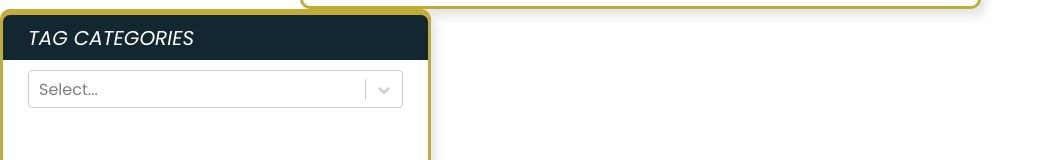
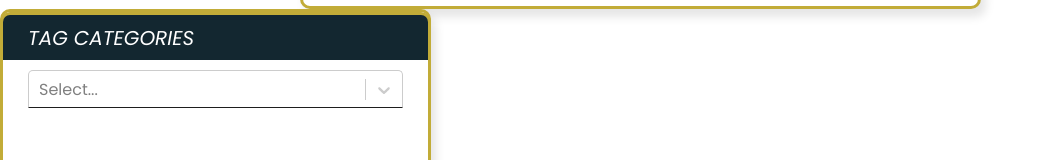
Before and after one commit to alliebourden/fableforge, a React (Vite) app: page /session-editor in a window 1280 px wide. Shown: the part 1572-1732 px from the top of the page, without its empty margins (0-1049 px from the left). Built offline with nearby package versions, Linux system fonts and the light colour scheme.

Commit message:
style - control border

```diff
--- a/src/components/CategoryTags.jsx
+++ b/src/components/CategoryTags.jsx
@@ -108,6 +108,9 @@ const SessionTags = () => {
             ...provided,
             width: "375px",
             height: "25px",
+            borderRadius: "5px 5px 0px 0px",
+            borderBottom: "1px solid #1E1E1E",
+            background: "D9D9D9",
           }),
         }}
         value={selectedTags}
```
